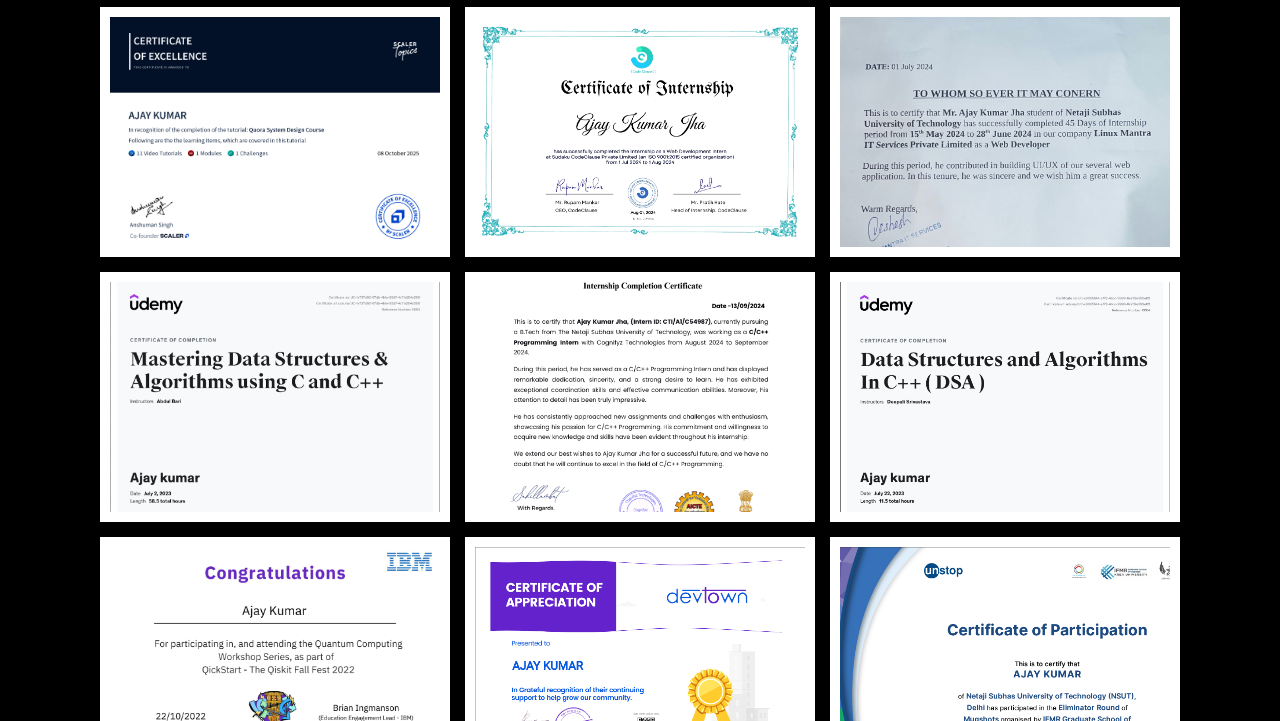
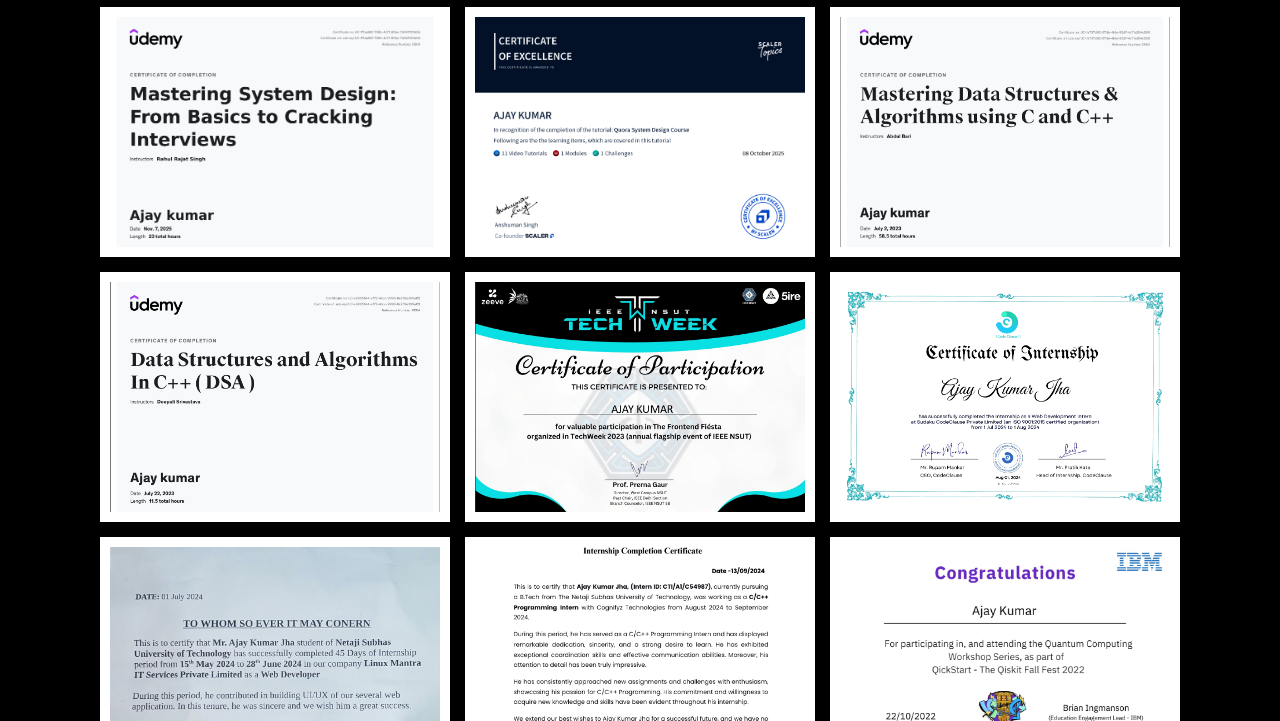
Before and after one commit to akjajay9315/ImgCollage, a plain HTML site: page index.html in a window 1280 px wide. Shown: the part 79-800 px from the top of the page. Drawn offline with Linux system fonts and the light colour scheme.

Commit message:
added certificates system design

```diff
--- a/index.html
+++ b/index.html
@@ -12,16 +12,17 @@
     <div class="container">
         <h1>Certificates</h1>
         <div class="image-container">
+            <div class="image"><img src="images/System Design Udemy Course.jpg" alt=""></div>
             <div class="image"><img src="images/System Design Quora.png" alt=""></div>
+            <div class="image"><img src="images/DSA1 Course Completion.png" alt=""></div>
+            <div class="image"><img src="images/DSA2 Course Completion.png" alt=""></div>
+            <div class="image"><img src="images/Frontend Fiesta.png" alt=""></div>
             <div class="image"><img src="images/CodeClause Intern Competion Certificate.png" alt=""></div>
             <div class="image"><img src="images/LinuxMantra.jpeg" alt=""></div>
-            <div class="image"><img src="images/DSA1 Course Completion.png" alt=""></div>
             <div class="image"><img src="images/Cognifyz Internship.png" alt=""></div>
-            <div class="image"><img src="images/DSA2 Course Completion.png" alt=""></div>
             <div class="image"><img src="images/Qiskit.jpeg" alt=""></div>
             <div class="image"><img src="images/DevTown.png" alt=""></div>
             <div class="image"><img src="images/Mugshots.png" alt=""></div>
-            <div class="image"><img src="images/Frontend Fiesta.png" alt=""></div>
             <div class="image"><img src="images/TWD.png" alt=""></div>
         </div>
         <div class="popup-image">
```
Also changed, not shown: images/C++ Course.jpg (added), images/System Design Udemy Course.jpg (added).
